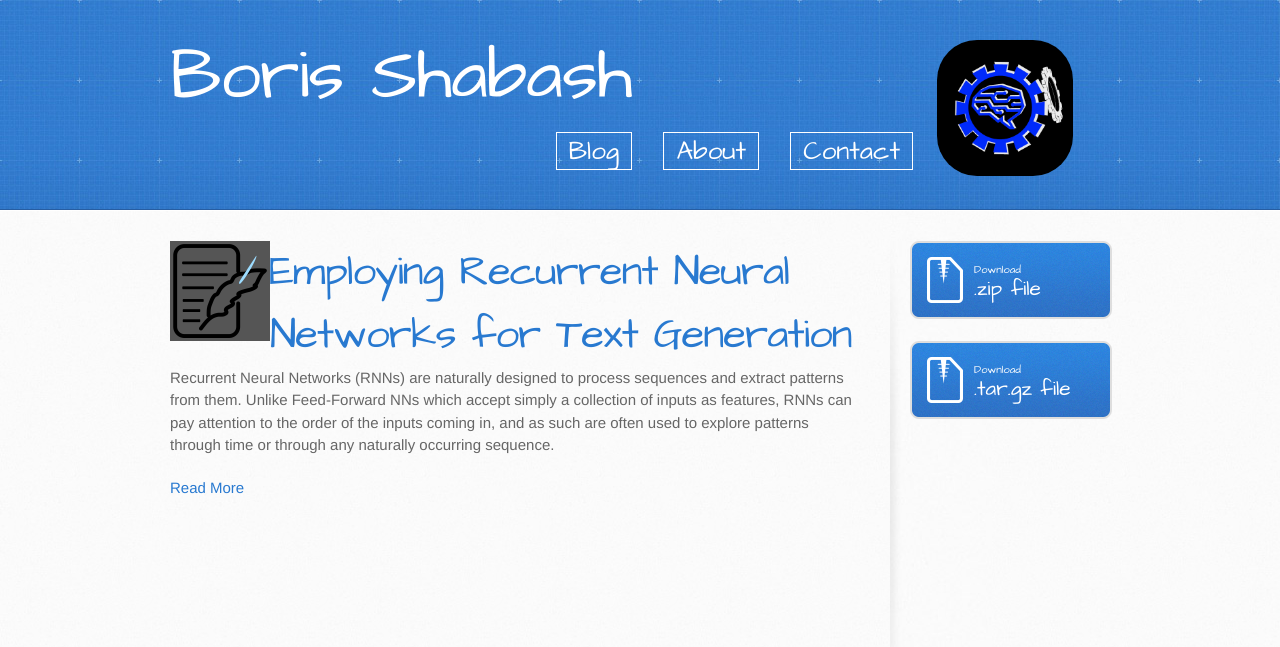
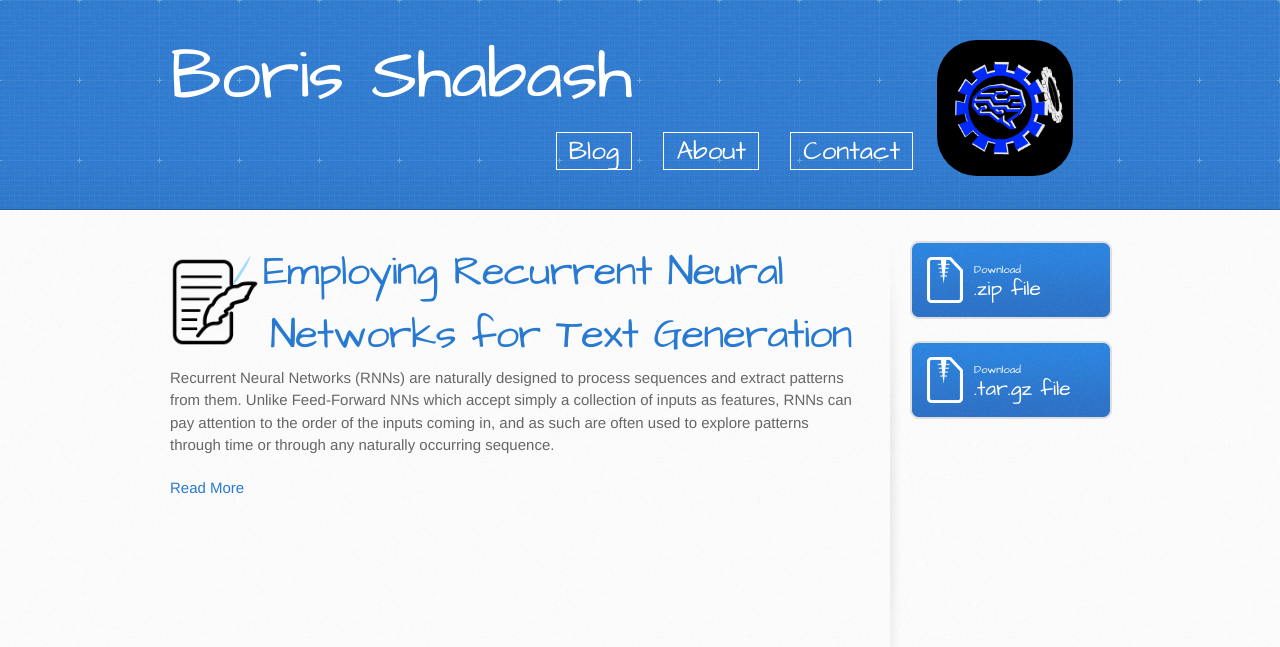
Before and after one commit to bshabashFD/bshabashFD.github.io_old2, a Jekyll site: the page built from blog.md, in a window 1280 px wide. Shown: the top 647 px of the page. Built offline with Jekyll 4.4.1, drawn with Linux system fonts in a browser that asks for light colours.

Commit message:
Update jekyll-theme-architect.scss

```diff
--- a/_sass/jekyll-theme-architect.scss
+++ b/_sass/jekyll-theme-architect.scss
@@ -191,11 +191,12 @@ form {
 #main-content h1 {
   margin-top: 0;
   margin-bottom: 0;
+  padding-left: 100px;
   font-family: 'Architects Daughter', 'Helvetica Neue', Helvetica, Arial, serif;
   font-size: 2.8em;
   font-weight: normal;
   color: #474747;
-  text-indent: 6px;
+  text-indent: 0px;
   letter-spacing: -1px;
 }
 
@@ -507,9 +508,13 @@ nav {
 
 .post_header img {
   float: left;
-  width: 100px;
-  height: 100px;
-  background: #555;
+  margin-top: 1.1em;
+  width: 90px;
+  height: 90px;
+}
+
+.post_header h1 {
+
 }
 
 /* Mobile Landscape Size to Tablet Portrait (devices and browsers) */
```
